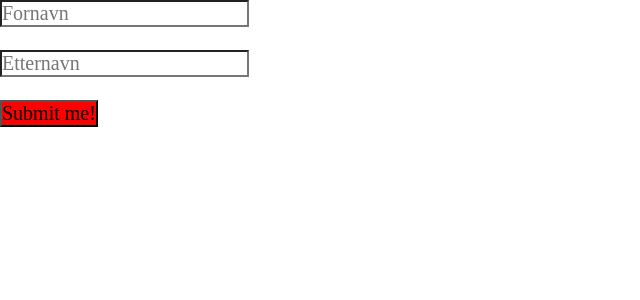
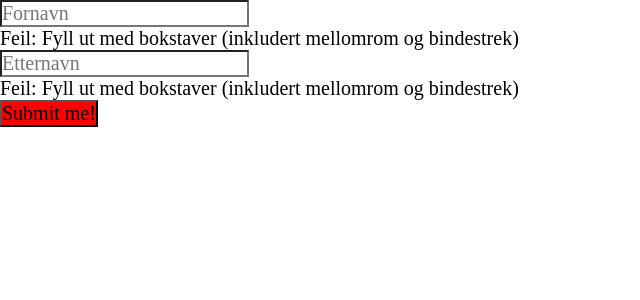
Before and after one commit to 0mar0mrani/form, a React (Vite) app: page / in a window 1280 px wide. Shown: the top 300 px of the page, without its empty margins (0-640 px from the left). Built offline with nearby package versions, Linux system fonts and the light colour scheme.

Commit message:
Made it show the message when invalid

```diff
--- a/src/components/form/TextInput.tsx
+++ b/src/components/form/TextInput.tsx
@@ -9,8 +9,8 @@ export default function TextInput({ placeholderText, onChange, isValid}) {
 			/>
 
 			<div
-				className="form__input-message">
-				{isValid ? '' : 'Feil: Fyll ut med bokstaver (inkludert mellomrom og bindestrek).'}
+				className={`form__input-message ${isValid ? '' : 'form__input-message--visible'}`}>
+					Feil: Fyll ut med bokstaver (inkludert mellomrom og bindestrek)
 			</div>
 		</div>
 	)
```
